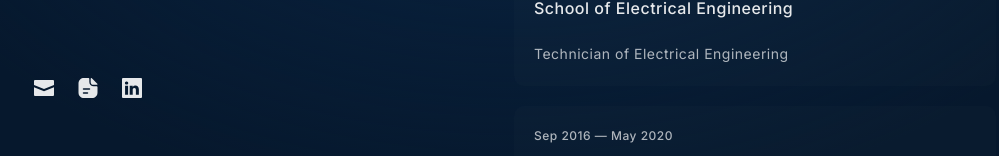
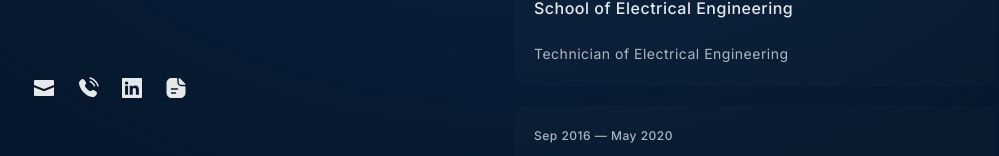
Before and after one commit to almir-hrstic/portfolio, a Next.js app: page / in a window 1280 px wide. Shown: the part 610-766 px from the top of the page, without its empty margins (126-1125 px from the left). Built offline with nearby package versions, Linux system fonts and the light colour scheme.

Commit message:
04.04.2024

```diff
--- a/public/page.json
+++ b/public/page.json
@@ -10,14 +10,19 @@
         "icon": "email"
       },
       {
-        "url": "https://almir-hrstic.github.io/portfolio/curriculum-vitae.pdf",
-        "label": "CV",
-        "icon": "cv"
+        "url": "tel:+49 172 5860513",
+        "label": "Phone",
+        "icon": "phone"
       },
       {
         "url": "https://www.linkedin.com/in/almir-hrstic/",
         "label": "LinkedIn",
         "icon": "linkedin"
+      },
+      {
+        "url": "https://almir-hrstic.github.io/portfolio/curriculum-vitae.pdf",
+        "label": "CV",
+        "icon": "cv"
       }
     ]
   },
--- a/src/app/page.js
+++ b/src/app/page.js
@@ -8,8 +8,9 @@ import Container from '../components/container'
 import Entry from '../components/entry/index'
 
 import Email from '../icons/e-mail'
+import Phone from '../icons/phone'
+import LinkedIn from '../icons/linkedin'
 import CV from '../icons/cv'
-import LinkedIn from '../icons/linkedin'
 
 export default function Page() {
 
@@ -17,7 +18,7 @@ export default function Page() {
   const [activeBlock, setActiveBlock] = useState(0)
 
   const blocks = useRef([])
-  const icons = { email: Email, cv: CV, linkedin: LinkedIn }
+  const icons = { email: Email, phone: Phone, linkedin: LinkedIn, cv: CV }
 
   const getData = async () => {
 
@@ -127,7 +128,7 @@ export default function Page() {
 
               data.blocks.map(({ id, title, entries }, index) => (
 
-                <div id={id} className={activeBlock !== id ? `${styles.block}` : `${styles.block} ${styles.block____active}`} ref={block => blocks.current[index] = block} key={index}>
+                <div id={id} className={activeBlock !== index ? `${styles.block}` : `${styles.block} ${styles.block____active}`} ref={block => blocks.current[index] = block} key={index}>
 
                   <div className={styles.block__headline}>
 
--- /dev/null
+++ b/src/icons/phone.js
@@ -0,0 +1,13 @@
+export default function Phone() {
+
+  return (
+
+    <svg width="24px" height="24px" viewBox="0 0 24 24" xmlns="http://www.w3.org/2000/svg">
+
+      <path d="M15.5562 14.5477L15.1007 15.0272C15.1007 15.0272 14.0181 16.167 11.0631 13.0559C8.10812 9.94484 9.1907 8.80507 9.1907 8.80507L9.47752 8.50311C10.1841 7.75924 10.2507 6.56497 9.63424 5.6931L8.37326 3.90961C7.61028 2.8305 6.13596 2.68795 5.26145 3.60864L3.69185 5.26114C3.25823 5.71766 2.96765 6.30945 3.00289 6.96594C3.09304 8.64546 3.81071 12.259 7.81536 16.4752C12.0621 20.9462 16.0468 21.1239 17.6763 20.9631C18.1917 20.9122 18.6399 20.6343 19.0011 20.254L20.4217 18.7584C21.3806 17.7489 21.1102 16.0182 19.8833 15.312L17.9728 14.2123C17.1672 13.7486 16.1858 13.8848 15.5562 14.5477Z" fill="currentColor" />
+      <path d="M13.2595 1.87983C13.3257 1.47094 13.7122 1.19357 14.1211 1.25976C14.1464 1.26461 14.2279 1.27983 14.2705 1.28933C14.3559 1.30834 14.4749 1.33759 14.6233 1.38082C14.9201 1.46726 15.3347 1.60967 15.8323 1.8378C16.8286 2.29456 18.1544 3.09356 19.5302 4.46936C20.906 5.84516 21.705 7.17097 22.1617 8.16725C22.3899 8.66487 22.5323 9.07947 22.6187 9.37625C22.6619 9.52466 22.6912 9.64369 22.7102 9.72901C22.7197 9.77168 22.7267 9.80594 22.7315 9.83125L22.7373 9.86245C22.8034 10.2713 22.5286 10.6739 22.1197 10.7401C21.712 10.8061 21.3279 10.53 21.2601 10.1231C21.258 10.1121 21.2522 10.0828 21.2461 10.0551C21.2337 9.9997 21.2124 9.91188 21.1786 9.79572C21.1109 9.56339 20.9934 9.21806 20.7982 8.79238C20.4084 7.94207 19.7074 6.76789 18.4695 5.53002C17.2317 4.29216 16.0575 3.59117 15.2072 3.20134C14.7815 3.00618 14.4362 2.88865 14.2038 2.82097C14.0877 2.78714 13.9417 2.75363 13.8863 2.7413C13.4793 2.67347 13.1935 2.28755 13.2595 1.87983Z" fill="currentColor" />
+      <path d="M13.4857 5.3293C13.5995 4.93102 14.0146 4.7004 14.4129 4.81419L14.2069 5.53534C14.4129 4.81419 14.4129 4.81419 14.4129 4.81419L14.4144 4.81461L14.4159 4.81505L14.4192 4.81602L14.427 4.81834L14.4468 4.8245C14.4618 4.82932 14.4807 4.8356 14.5031 4.84357C14.548 4.85951 14.6074 4.88217 14.6802 4.91337C14.8259 4.97581 15.0249 5.07223 15.2695 5.21694C15.7589 5.50662 16.4271 5.9878 17.2121 6.77277C17.9971 7.55775 18.4782 8.22593 18.7679 8.7154C18.9126 8.95991 19.009 9.15897 19.0715 9.30466C19.1027 9.37746 19.1254 9.43682 19.1413 9.48173C19.1493 9.50418 19.1555 9.52301 19.1604 9.53809L19.1665 9.55788L19.1688 9.56563L19.1698 9.56896L19.1702 9.5705C19.1702 9.5705 19.1707 9.57194 18.4495 9.77798L19.1707 9.57194C19.2845 9.97021 19.0538 10.3853 18.6556 10.4991C18.2607 10.6119 17.8492 10.3862 17.7313 9.99413L17.7276 9.98335C17.7223 9.96832 17.7113 9.93874 17.6928 9.89554C17.6558 9.8092 17.5887 9.66797 17.4771 9.47938C17.2541 9.10264 16.8514 8.53339 16.1514 7.83343C15.4515 7.13348 14.8822 6.73078 14.5055 6.50781C14.3169 6.39619 14.1757 6.32909 14.0893 6.29209C14.0461 6.27358 14.0165 6.26254 14.0015 6.25721L13.9907 6.25352C13.5987 6.13564 13.3729 5.72419 13.4857 5.3293Z" fill="currentColor" fillRule="evenodd" clipRule="evenodd" />
+
+    </svg>
+  )
+}
```
Also changed, not shown: 1 other file (tests, documents, lock files or other folders).
